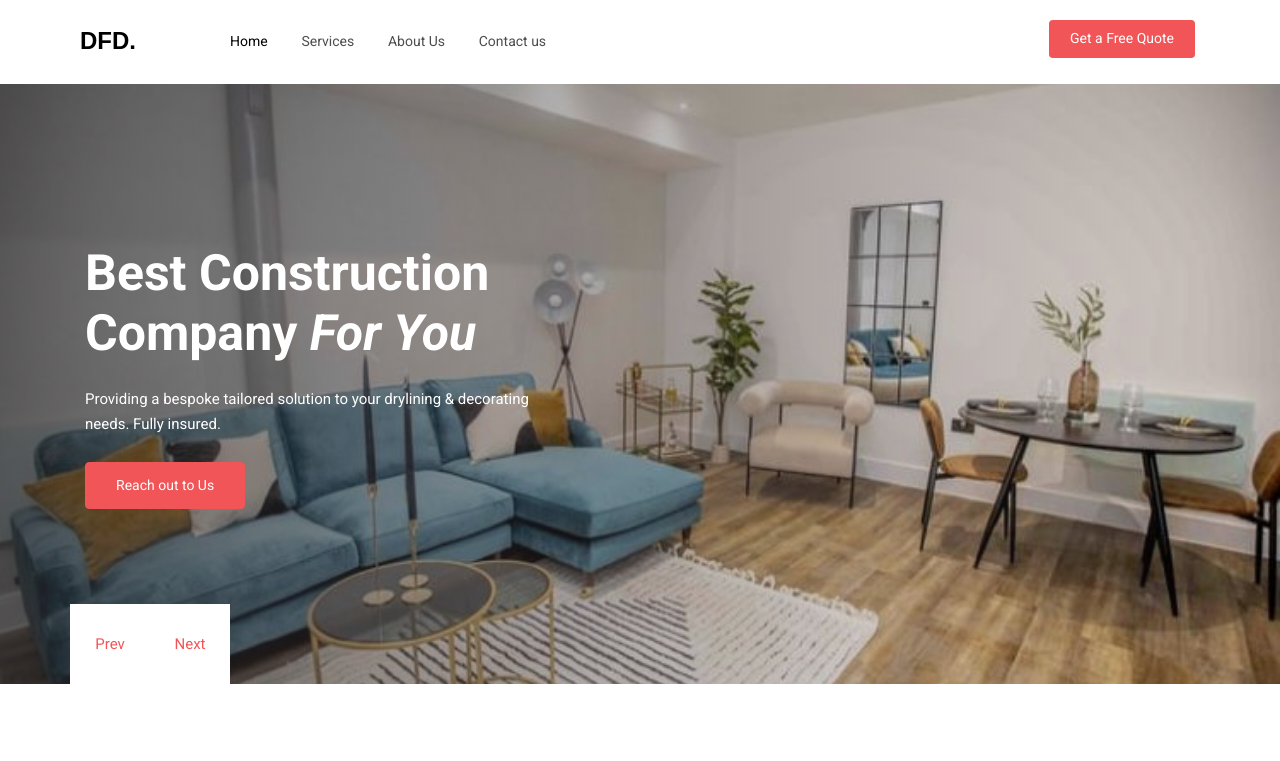
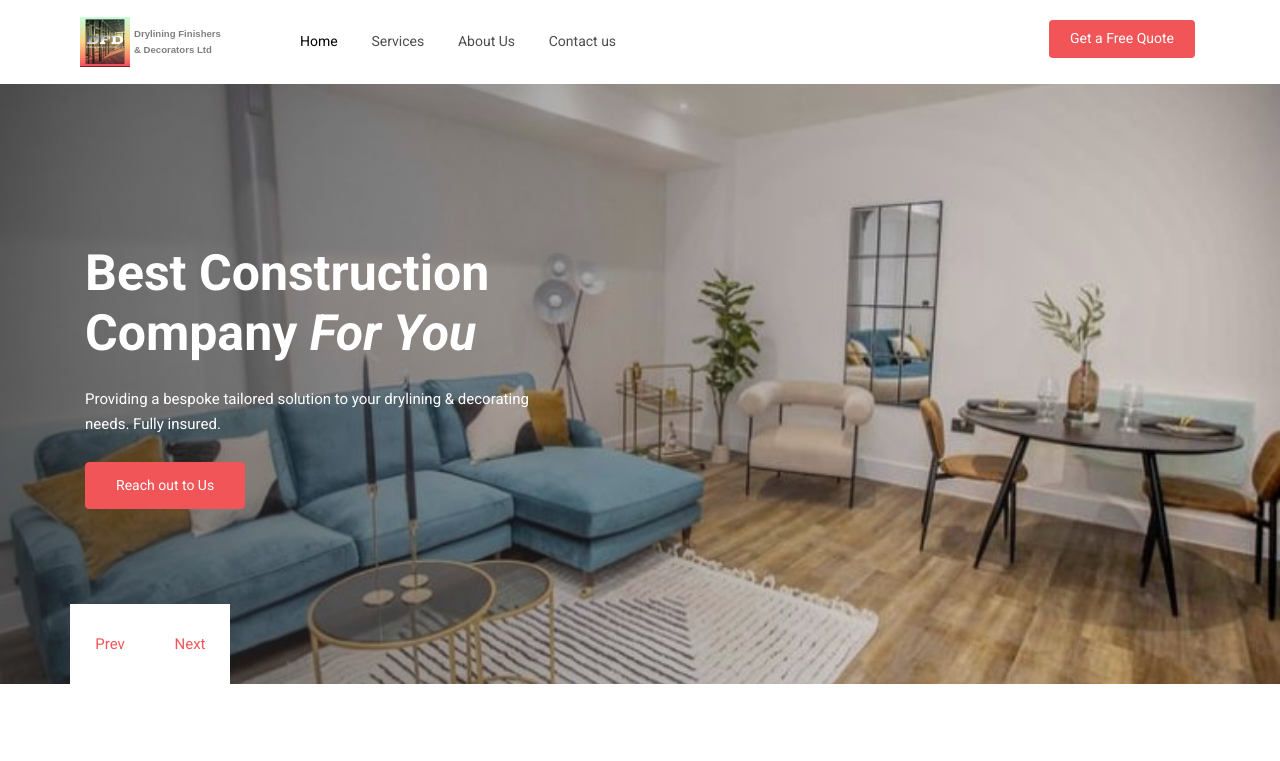
Before and after one commit to augustinekweku/dfd-html, a React app: page / in a window 1280 px wide. Shown: the top 761 px of the page. Built offline with nearby package versions, Linux system fonts and the light colour scheme; a web font is replaced by a local one.

Commit message:
footer and header

```diff
--- a/css/style.css
+++ b/css/style.css
@@ -167,7 +167,7 @@ h1, .h1, h2, .h2, h3, .h3, h4, .h4 {
     padding: 0;
     font-size: 24px; }
   .site-nav .site-navigation .site-menu {
-    margin-left: 90px;
+    margin-left: 160px;
     margin-bottom: 0; }
     .site-nav .site-navigation .site-menu > li {
       display: inline-block; }
--- a/index.html
+++ b/index.html
@@ -27,7 +27,6 @@
     <link rel="stylesheet" href="css/aos.css" />
     <link rel="stylesheet" href="css/style.css" />
     <link rel="stylesheet" href="css/custom.css" />
-    <script type="module" src="./index.js"></script>
 
     <title>Drylining Finishers & Decorators Ltd</title>
   </head>
@@ -44,9 +43,16 @@
       <nav class="site-nav">
         <div class="container">
           <div class="row align-items-center">
-            <div class="logo">
-              <a href="index.html" class="text-black">
-                DFD<span class="text-black">.</span>
+            <div class="logo mr-4">
+              <a
+                href="index.html"
+                class="text-black d-flex align-items-center g-2"
+              >
+                <img src="images/dfd-logo.jpeg" width="50" alt="" />
+                <span class="text-black-50 ml-1" style="font-size: 0.6rem"
+                  >Drylining Finishers <br />
+                  & Decorators Ltd</span
+                >
               </a>
             </div>
             <div class="col-12 col-sm-12 col-lg-12 site-navigation text-left">
@@ -692,6 +698,18 @@
           <div class="col-lg-4">
             <div class="widget">
               <h3>About</h3>
+              <div class="logo mr-4">
+                <a
+                  href="index.html"
+                  class="text-black d-flex align-items-center g-2"
+                >
+                  <img src="images/dfd-logo.jpeg" width="50" alt="" />
+                  <span class="text-black-50 ml-1" style="font-size: 0.6rem"
+                    >Drylining Finishers <br />
+                    & Decorators Ltd</span
+                  >
+                </a>
+              </div>
               <p>
                 Far far away, behind the word mountains, far from the countries
                 Vokalia and Consonantia, there live the blind texts. Separated
@@ -813,7 +831,5 @@
     <script src="js/jquery.fancybox.min.js"></script>
 
     <script src="js/custom.js"></script>
-
-    <!-- <script type="module" src="/src/main.tsx"></script> -->
   </body>
 </html>
```
Also changed, not shown: contact.html (+20 -3 lines), images/dfd-logo.jpeg (added), 1 other file.
